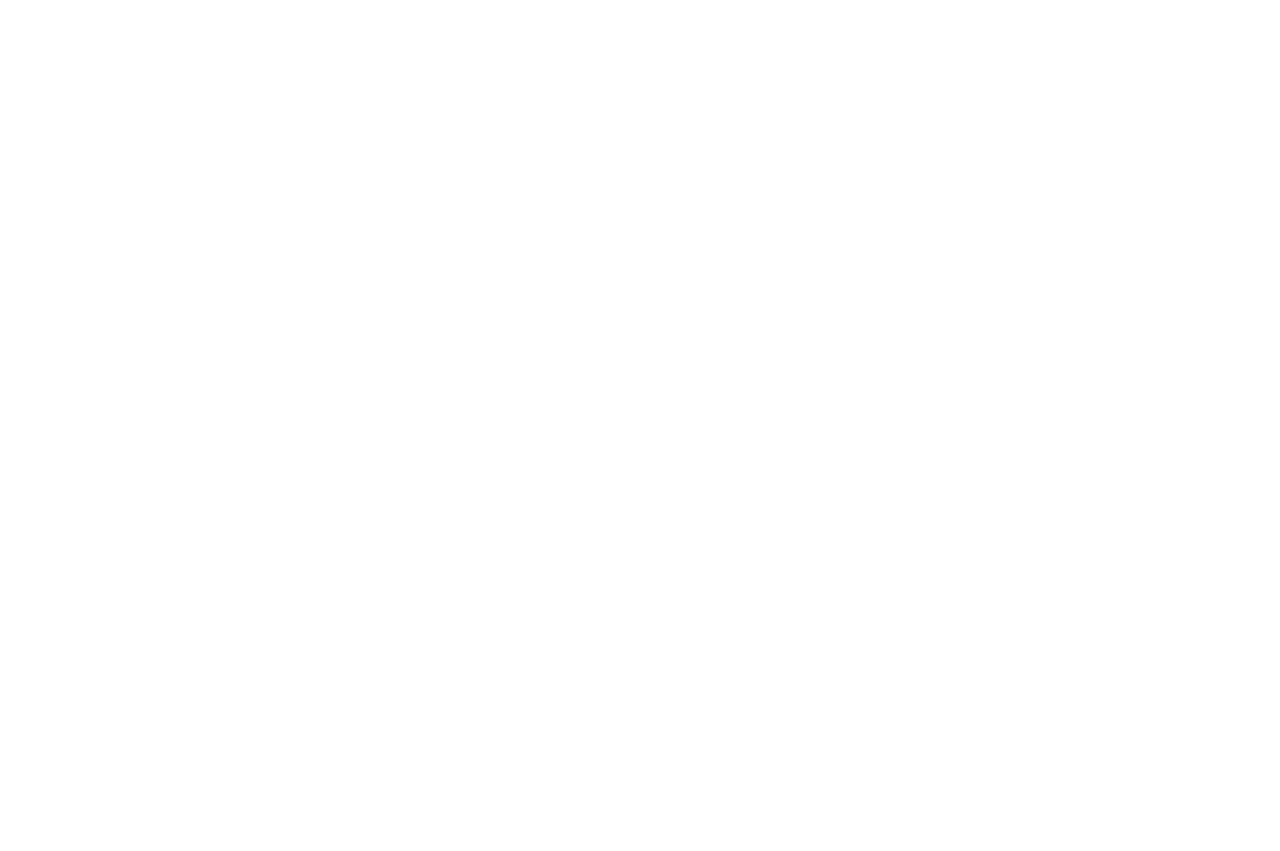
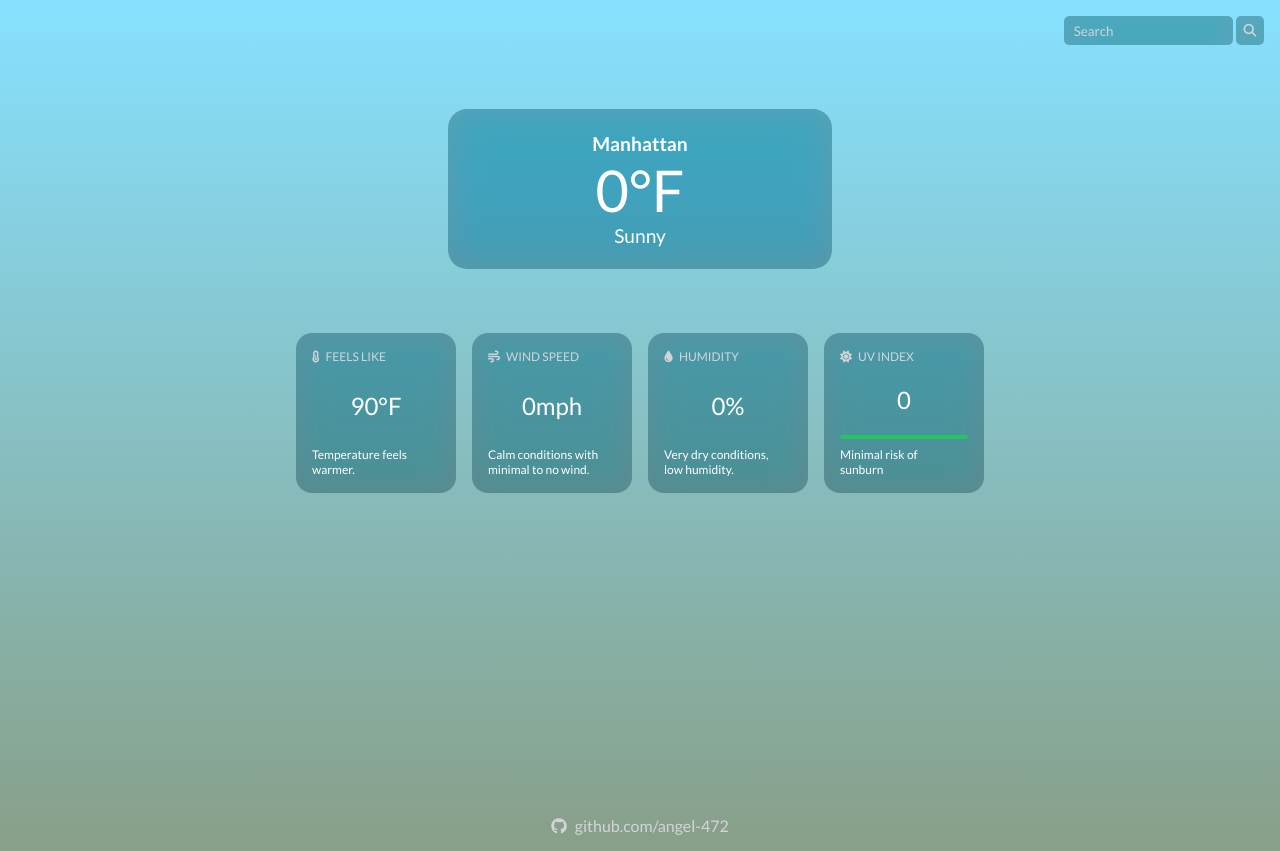
Before and after one commit to angel-472/weather-app, a website built with webpack: page src/index.html in a window 1280 px wide. Before the commit the page ends 800 px from the top, so only its background shows below. Built offline with nearby package versions, Linux system fonts and the light colour scheme.

Commit message:
Work on page design and weatherApi

```diff
--- a/package.json
+++ b/package.json
@@ -11,7 +11,10 @@
   "author": "",
   "license": "ISC",
   "devDependencies": {
+    "copy-webpack-plugin": "^11.0.0",
+    "css-loader": "^6.8.1",
     "html-webpack-plugin": "^5.5.3",
+    "style-loader": "^3.3.3",
     "webpack": "^5.88.2",
     "webpack-cli": "^5.1.4"
   }
--- a/src/index.html
+++ b/src/index.html
@@ -11,6 +11,61 @@
   </head>
 
   <body>
+    <div id="wrapper">
+      <form novalidate id="location-search">
+        <input id="search-box" class="glass" type="text" placeholder="Search">
+        <button id="search-submit" class="glass" type="submit"><i class="fa-solid fa-magnifying-glass"></i></button>
+      </form>
+      <main>
+        <div id="weather-main-card" class="weather-card">
+          <span id="location">Manhattan</span>
+          <span id="temperature">0°F</span>
+          <span id="condition">Sunny</span>
+        </div>
+        <div id="weather-info-cards">
+          <div class="weather-card" style="width: 10em;">
+            <span class="weather-card-title"><i class="fa-solid fa-temperature-half"></i>Feels Like</span>
+            <span class="weather-card-center-value" id="feels-like">90°F</span>
+            <span class="weather-card-comment">Temperature feels warmer.</span>
+          </div>
+          <div class="weather-card">
+            <span class="weather-card-title"><i class="fa-solid fa-wind"></i>Wind Speed</span>
+            <span class="weather-card-center-value" id="wind-speed">0mph</span>
+            <span class="weather-card-comment">Calm conditions with minimal to no wind.</span>
+          </div>
+          <div class="weather-card">
+            <span class="weather-card-title"><i class="fa-solid fa-droplet"></i>Humidity</span>
+            <span class="weather-card-center-value" id="humidity">0%</span>
+            <span class="weather-card-comment">Very dry conditions, low humidity.</span>
+          </div>
+          <div class="weather-card">
+            <span class="weather-card-title"><i class="fa-solid fa-sun"></i>UV Index</span>
+            <span class="weather-card-center-value" id="humidity">0</span>
+            <span class="weather-card-quality-bar good"></span>
+            <span class="weather-card-comment">Minimal risk of sunburn</span>
+          </div>
+        </div>
+      </main>
+    </div>
+    <footer id="footer">
+      <i class="fa-brands fa-github"></i>
+      <a href="https://github.com/angel-472" target="_blank">github.com/angel-472</a>
+      <style media="screen">
+          #footer {
+          padding: 1em;
+          color: #d4d4d8;
+          display: flex;
+          justify-content: center;
+          align-items: center;
+          gap: 8px;
+          margin-top: auto;
+        }
 
+        #footer a {
+          color: inherit;
+          text-decoration: none;
+        }
+      </style>
+    </footer>
   </body>
 </html>
--- a/src/js/index.js
+++ b/src/js/index.js
@@ -1,9 +1,14 @@
+import "../style.css";
 import { WeatherAPI } from "./weatherApi.js";
 
 class WeatherApp {
   constructor(){
     this.weatherApi = new WeatherAPI(this);
   }
+  init(){
+    console.log("Starting weather app")
+  }
 }
 
 window.weatherApp =  new WeatherApp();
+weatherApp.init();
--- a/src/js/weatherApi.js
+++ b/src/js/weatherApi.js
@@ -1,5 +1,19 @@
 export class WeatherAPI {
   constructor(app){
     this.app = app;
+    this.apiKey = 'dc972c4bd87a4309b88162144232008';
+    this.locationQuery = 'Manhattan';
+  }
+  setLocationQuery(locationString){
+    this.locationQuery = locationString;
+  }
+  async getWeatherForecast(){
+    if(this.locationQuery == undefined){
+      console.error(`Can't request weather without a location query!`);
+      return;
+    }
+    let apiRequest = await fetch(`http://api.weatherapi.com/v1/forecast.json?key=${this.apiKey}&q=${this.locationQuery}&days=3&aqi=yes&alerts=yes`);
+    let responseJson = await apiRequest.json();
+    return responseJson;
   }
 }
--- /dev/null
+++ b/src/style.css
@@ -0,0 +1,146 @@
+* {
+  margin: 0;
+  padding: 0;
+  box-sizing: border-box;
+}
+
+body {
+  background: linear-gradient(to bottom, #86e1ff, #889f88);
+  background-size: cover;
+  font-family: 'Lato';
+  color: white;
+  height: 220%;
+}
+
+#wrapper {
+  display: flex;
+  flex-direction: column;
+  min-height: 100vh;
+}
+
+main {
+  display: flex;
+  flex-direction: column;
+  align-items: center;
+  gap: 1em;
+}
+
+.glass {
+  backdrop-filter: blur(16px) saturate(180%);
+  -webkit-backdrop-filter: blur(16px) saturate(180%);
+  background-color: rgba(17, 25, 40, 0.3);
+}
+
+#location-search {
+  display: flex;
+  padding: 1em;
+  justify-content: flex-end;
+}
+
+#search-box {
+  border-radius: 0.4em;
+  border: none;
+  padding: 0.5em .75em;
+  color: white;
+  margin-right: .25em;
+  font-family: 'Lato';
+}
+
+#search-box::placeholder {
+  color: #d4d4d8;
+}
+
+#search-submit {
+  border: none;
+  color: #d4d4d8;
+  border-radius: 0.4em;
+  width: 28px;
+  font-size: .8em;
+  cursor: pointer;
+}
+
+.weather-card {
+  min-width: 10rem;
+  min-height: 10rem;
+  max-height: 10rem;
+  text-align: center;
+  display: flex;
+  flex-direction: column;
+  padding: 1em;
+  backdrop-filter: blur(16px) saturate(180%);
+  -webkit-backdrop-filter: blur(16px) saturate(180%);
+  background-color: rgba(17, 25, 40, 0.3);
+  border-radius: 1em;
+}
+
+#weather-main-card {
+  font-size: 1.2em;
+  margin-top: 3rem;
+  margin-bottom: 3rem;
+  justify-content: center;
+  width: 20em;
+}
+
+#location {
+  font-weight: bold;
+}
+
+#temperature {
+  font-size: 3em;
+}
+
+.weather-card .weather-card-title {
+  color: #d4d4d8;
+  font-size: .75em;
+  text-align: left;
+  text-transform: uppercase;
+}
+
+.weather-card-title > i {
+  margin-right: .5em;
+}
+
+.weather-card .weather-card-comment {
+  color: white;
+  font-size: .75em;
+  text-align: left;
+  max-width: 100%;
+  width: 10em;
+}
+
+#weather-info-cards {
+  display: flex;
+  flex-wrap: wrap;
+  width: 90vw;
+  gap: 1em;
+  justify-content: center;
+}
+
+.weather-card .weather-card-center-value {
+  margin-top: auto;
+  margin-bottom: auto;
+  font-size: 1.5em;
+}
+
+
+/* quality color bars */
+.weather-card-quality-bar {
+  width: 100%;
+  height: .25em;
+  border-radius: 1em;
+  margin-bottom: .5em;
+}
+
+.weather-card-quality-bar.good {
+  background-color: #22c55e;
+}
+
+/* mobile */
+@media only screen and (max-width: 600px) {
+  body{
+    background-size: auto;
+  }
+  #weather-main-card {
+    width: 15em;
+  }
+}
--- a/webpack.config.js
+++ b/webpack.config.js
@@ -1,4 +1,5 @@
 const path = require('path');
+const CopyWebpackPlugin = require('copy-webpack-plugin');
 const HtmlWebpackPlugin = require('html-webpack-plugin');
 
 module.exports = {
@@ -7,6 +8,11 @@ module.exports = {
     index: './src/js/index.js',
   },
   plugins: [
+    new CopyWebpackPlugin({
+      patterns: [
+        { from: './src/img', to: 'img'},
+      ],
+    }),
     new HtmlWebpackPlugin({
       title: 'Output Management',
       hash: true,
```
Also changed, not shown: src/js/ui/weatherUI.js (added, +8 -0 lines), src/img/night.jpg (added), src/img/sunny.jpg (added), 1 other file.
